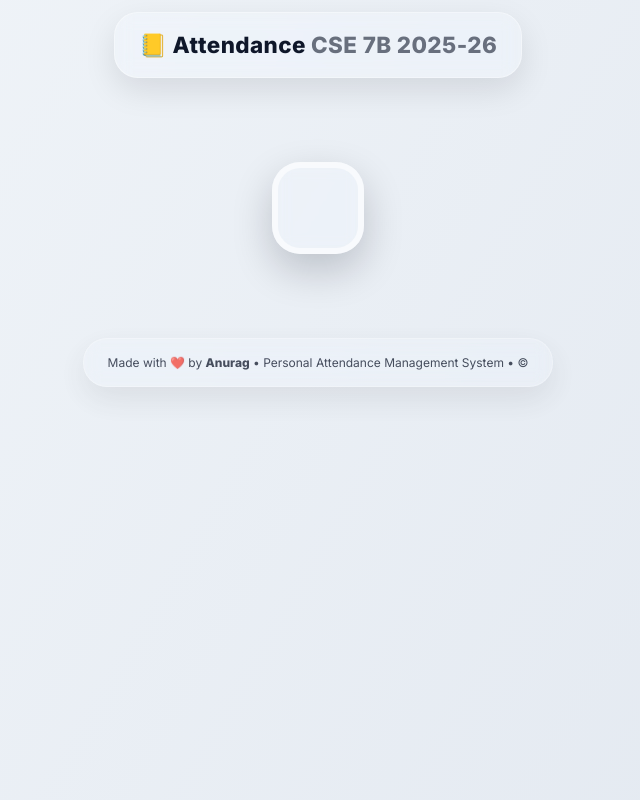
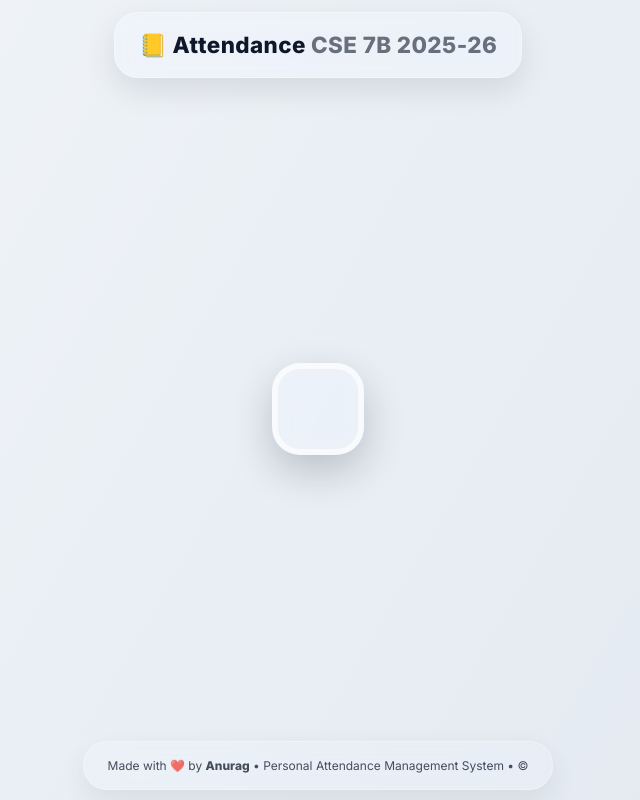
Before and after one commit to Anurag-M1/Personal-Attendence-System, a Python web app: template templates/base.html in a window 1280 px wide. Shown: the whole page, without its empty margins (322-962 px from the left). Run offline with Jinja, Linux system fonts and the light colour scheme; the template is opened without the code that fills it, so the values that code supplies are empty.

Commit message:
Update base.html

```diff
--- a/templates/base.html
+++ b/templates/base.html
@@ -17,6 +17,9 @@
   <!-- Background -->
   <div class="bg"></div>
 
+  <!-- Page wrapper for spacing -->
+  <div class="page-wrap">
+
     <!-- Header -->
     <header class="nav glass">
       <div class="brand">📒 Attendance <span>CSE 7B 2025-26</span></div>
@@ -33,9 +36,11 @@
     <footer class="footer glass">
       <small>
         Made with ❤️ by <strong>Anurag</strong> • Personal Attendance Management System •
-      © {{ now.year }}
+        © {{ now().year }}
       </small>
     </footer>
+
+  </div>
 
   <!-- Optional Script (future mobile nav) -->
   <script>
```
Lines whose indentation alone changed are shown as unchanged.
